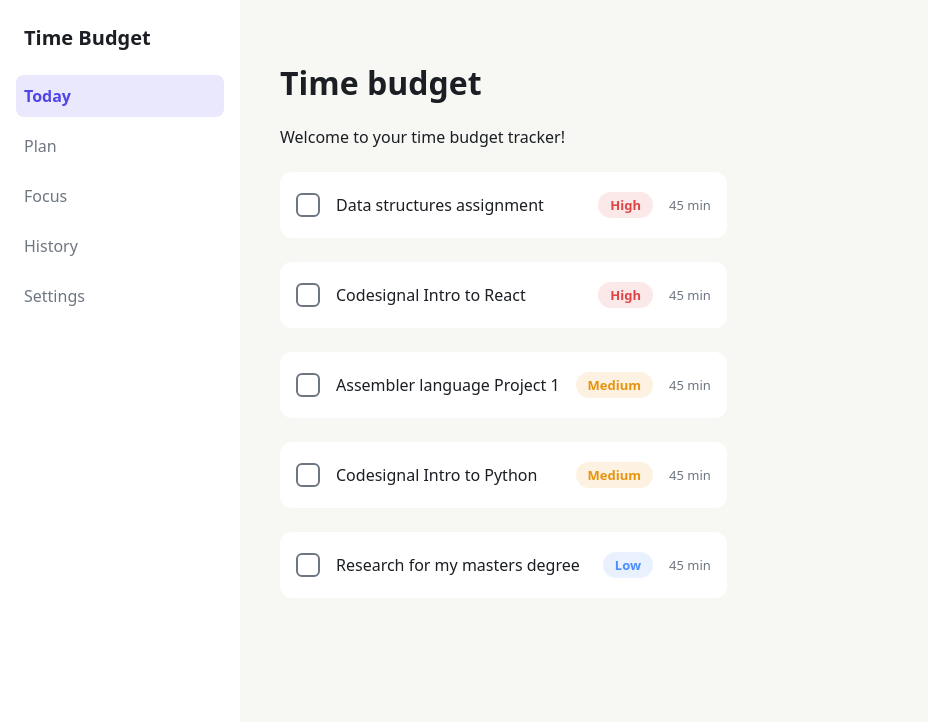
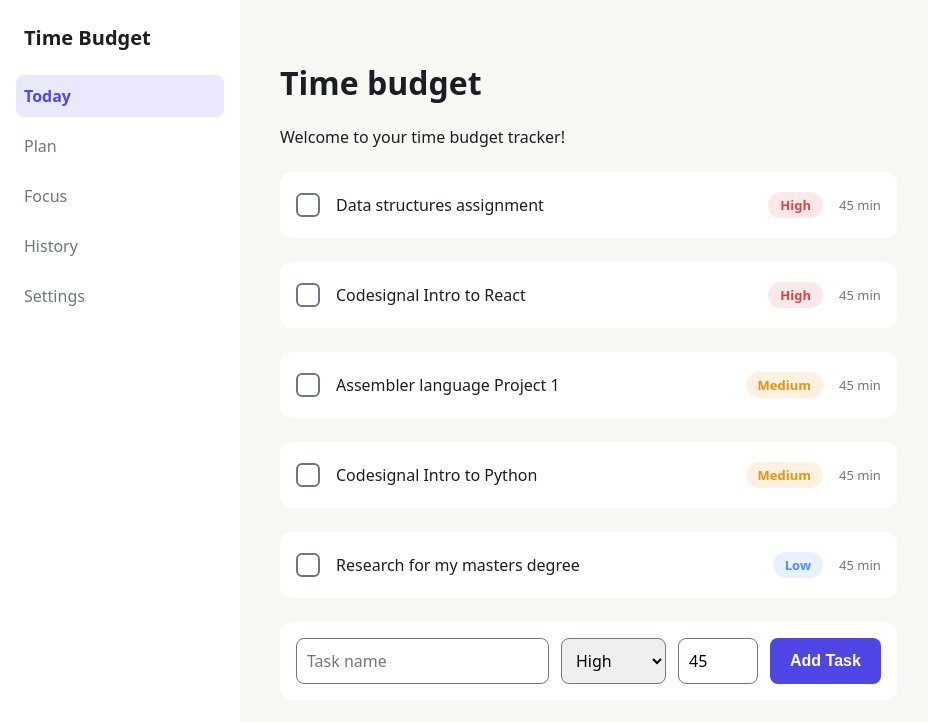
Before and after one commit to ohejela/time-budget, a React (Vite) app: page / in a window 1280 px wide. Shown: the top 722 px of the page, without its empty margins (0-928 px from the left). Built offline with nearby package versions, Linux system fonts and the light colour scheme.

Commit message:
add AddTaskForm component and update App.jsx and index.css

```diff
--- a/src/App.jsx
+++ b/src/App.jsx
@@ -1,7 +1,9 @@
+import { useState } from 'react';
 import TaskRow from './components/taskrow';
 import Sidebar from './components/sidebar';
+import AddTaskForm from './components/AddTaskForm';
 
-const tasks = [
+const initialTasks = [
   { id:1, name: "Data structures assignment", priority: "High", minutes: 45 },
   { id:2, name: 'Codesignal Intro to React', priority: "High", minutes: 45 },
   { id:3, name: 'Assembler language Project 1', priority: "Medium", minutes: 45},
@@ -9,6 +11,10 @@ const tasks = [
   { id:5, name: 'Research for my masters degree', priority: "Low", minutes: 45}
 ]
 function App() {
+  const [tasks, setTasks] = useState(initialTasks);
+  function addTask(newTask){
+    setTasks([...tasks, newTask]);
+  }
   return (
     <div className="app">
       <Sidebar />
@@ -22,7 +28,9 @@ function App() {
     priority={task.priority}
     minutes={task.minutes}
   />
-))}      </main>
+))}
+        <AddTaskForm onAdd={addTask} />
+      </main>
     </div>
   )
 }
--- /dev/null
+++ b/src/components/AddTaskForm.jsx
@@ -0,0 +1,46 @@
+import { useState } from 'react';
+function AddTaskForm({onAdd}) {
+    const [name, setName] = useState('');
+    const [priority, setPriority] = useState('High');
+    const [minutes, setMinutes] = useState(45);
+
+    function handleSubmit(event) {
+        event.preventDefault()
+        if(name.trim() === '')
+            return;
+
+        onAdd({
+            id: Date.now(),
+            name: name,
+            priority: priority,
+            minutes: Number(minutes),
+        })
+
+        setName('');
+        setMinutes(45);
+    }
+
+    return(
+        <form className="add-form" onSubmit = {handleSubmit}>
+            <input
+                type="text"
+                value={name}
+                onChange={(event) => setName(event.target.value)}
+                placeholder="Task name"
+            />
+            <select value={priority} onChange={(event) => setPriority(event.target.value)}>
+                <option>High</option>
+                <option>Medium</option>
+                <option>Low</option>
+            </select>
+            <input
+                type="number"
+                value={minutes}
+                onChange={(event) => setMinutes(event.target.value)}
+
+            />
+            <button type="submit">Add Task</button>
+        </form>
+    )
+}
+export default AddTaskForm;
--- a/src/index.css
+++ b/src/index.css
@@ -109,3 +109,36 @@ font-weight: 600;
 color: var(--muted);
 text-decoration: line-through;
 }
+.add-form{
+  display: flex;
+  background-color: var(--surface);
+  gap: 12px;
+  border-radius: 12px;
+  padding: 16px;
+  max-width: 720px;
+  margin-top: 24px;
+}
+.add-form input,
+.add-form select{
+  padding: 10px;
+  border: 1px solid var(--muted);
+  border-radius: 8px;
+  font-size: 16px;
+  font-family: inherit;
+}
+.add-form input[type='text']{
+  flex:1;
+}
+.add-form input[type='number']{
+  width: 80px;
+}
+.add-form button{
+  padding: 10px 20px;
+  border: none;
+  border-radius: 8px;
+  background-color: var(--accent);
+  color: var(--surface);
+  font-size: 16px;
+  font-weight: 600;
+  cursor: pointer;
+}
```
